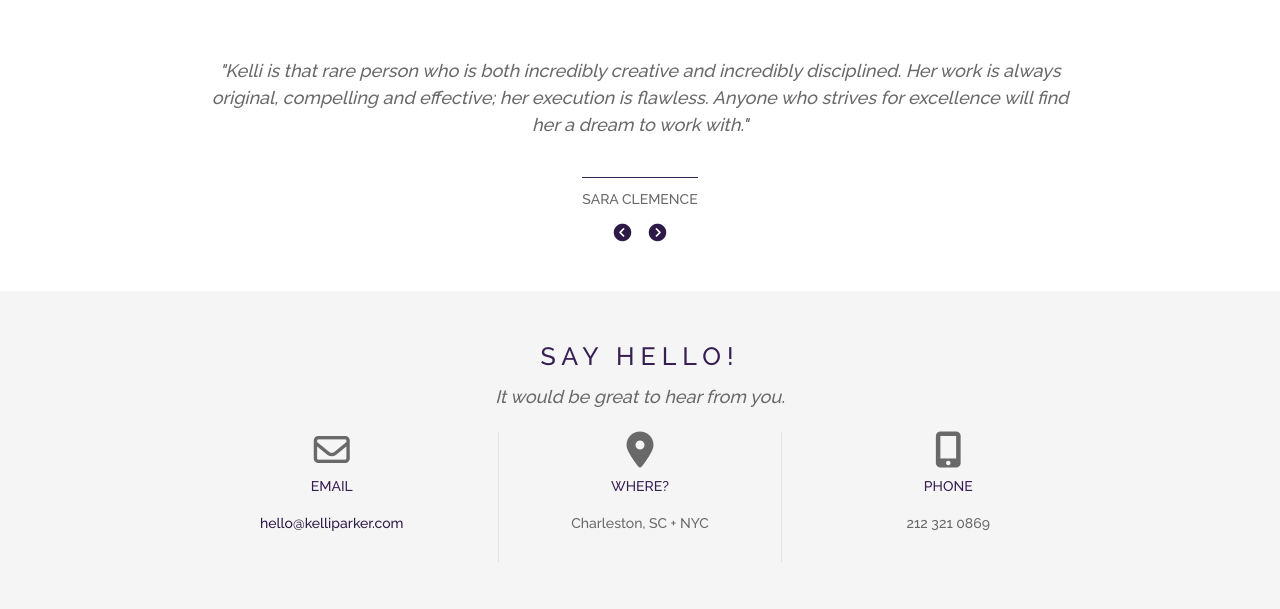
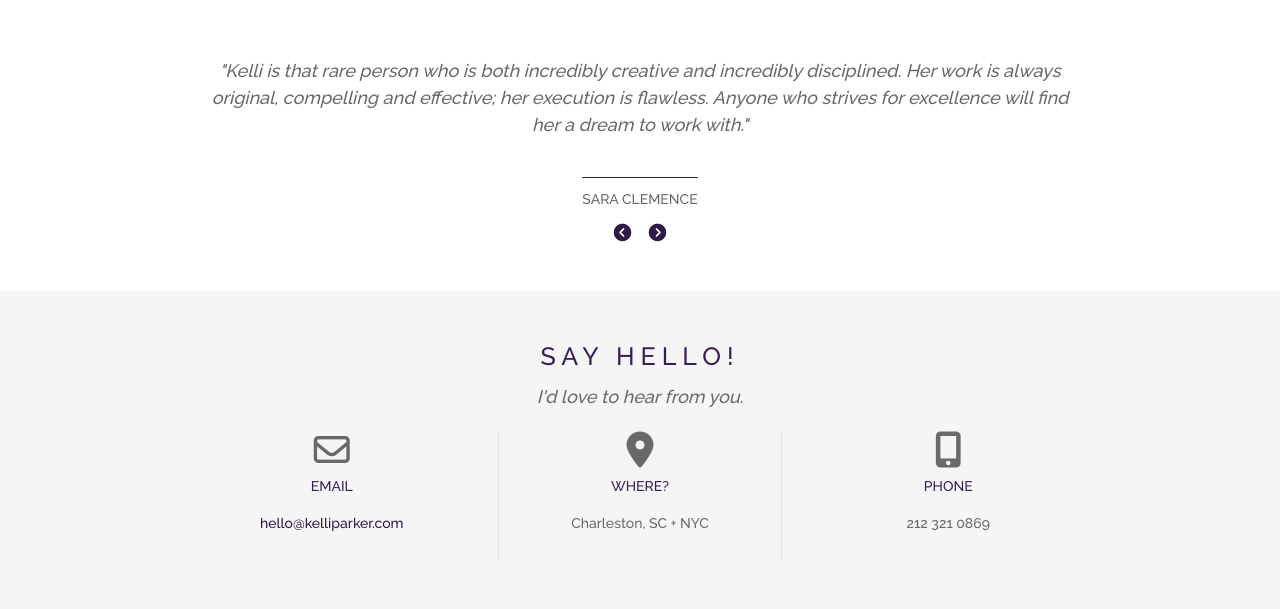
Before and after one commit to kelliparker/kelliparker.com, a website: page index.html in a window 1280 px wide. Shown: the part 1594-2203 px from the top of the page. Drawn offline with nearby package versions, Linux system fonts and the light colour scheme.

Commit message:
overhaul

```diff
--- a/index.html
+++ b/index.html
@@ -169,9 +169,7 @@
  END PORTFOLIO SECTION /////////////////////////////////////////////////////////////////////////// -->
 
 <!-- TESTIMONIAL SECTION /////////////////////////////////////////////////////////////////////////// -->
-
 <section id="testimonials">
-
 <div class="container_small">
 <h2 class="section_title">What they're saying</h2>
 <ul class="bxslider">
@@ -189,7 +187,6 @@
 </div>
 </div>
 </section>
-
   <!-- END TESTIMONIAL SECTION /////////////////////////////////////////////////////////////////////////// -->
 
 
@@ -197,7 +194,7 @@
   <section id="contact">
     <div class="container_small">
       <h2 class="section_title">Say Hello!</h2>
-      <h3 class="section_subtitle">It would be great to hear from you.</h3>
+      <h3 class="section_subtitle">I'd love to hear from you.</h3>
       <div class="info">
         <!-- Email -->
 				<div>
@@ -297,7 +294,6 @@
     </div>
   </div>
   <!-- END OF PHOTOSWIPE /////////////////////////////////////////////////////////////////////////// -->
-
 </div>
 </body>
 </html>
```
